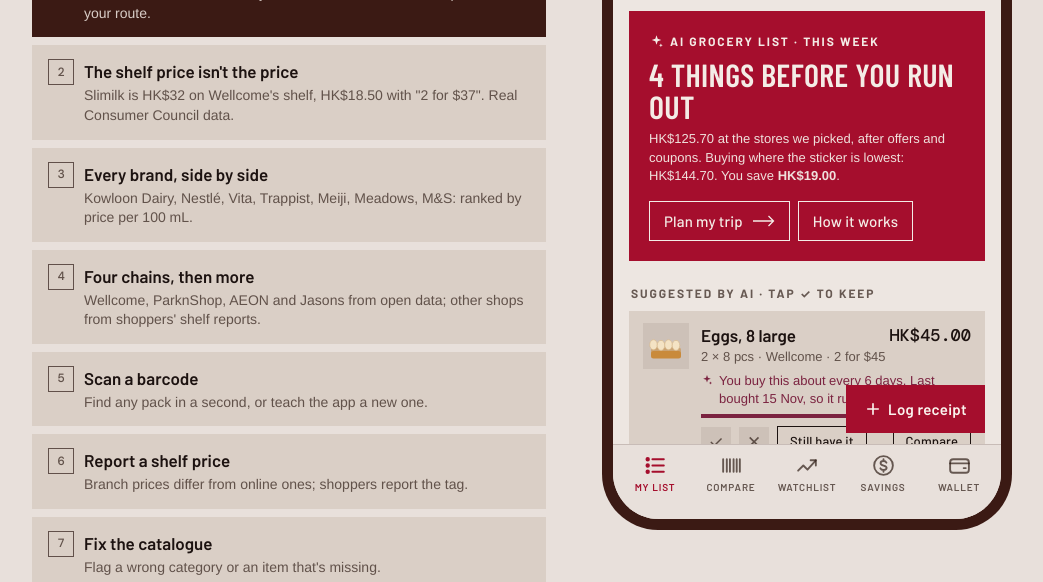
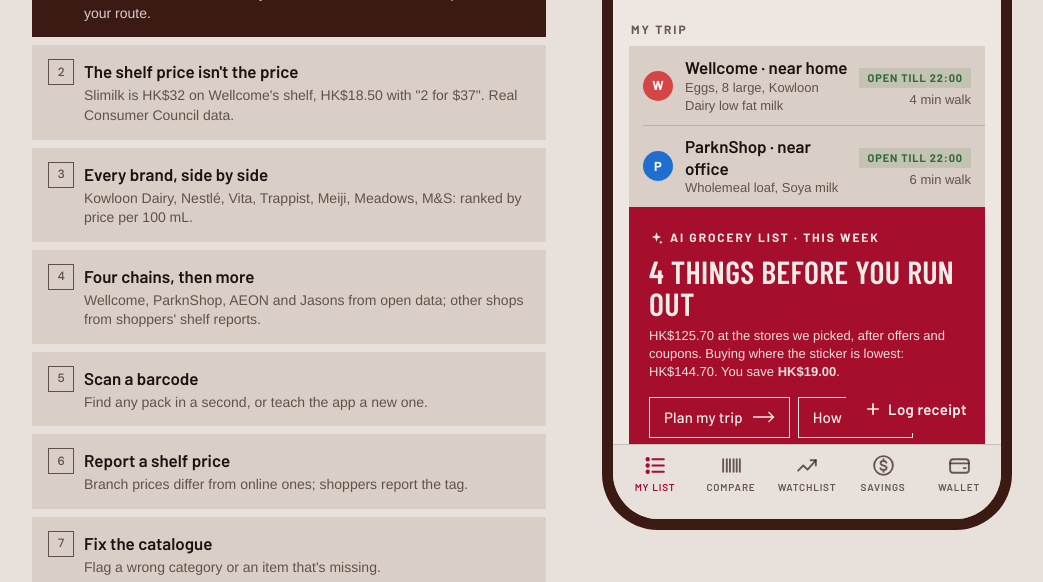
Before and after one commit to michellesrm/michellesrm.github.io, a plain HTML site: page smart-cookies.html in a window 1280 px wide. Shown: the part 724-1306 px from the top of the page, without its empty margins (118-1161 px from the left). Drawn offline with nearby package versions, Linux system fonts and the light colour scheme; a web font is replaced by a local one.

Commit message:
Show My trip first and remove stock-up explanatory sentence

```diff
--- a/smart-cookies.html
+++ b/smart-cookies.html
@@ -659,6 +659,10 @@ function list() {
   const uses = WATCH.filter(k => HOME[k].useBy);
   return `
   <h1 class="ltitle">My List</h1><p class="lsub">Made for your family by Smart cookies AI.</p>
+  <div class="hdr">My trip</div>
+  <div class="group">${Object.entries(trip).map(([s, its]) => `<div class="cell"><span class="storedot" style="background:${STORES[s].c}">${STORES[s].name[0]}</span><div class="main">
+    <div class="t1 b">${STORES[s].name} · ${STORES[s].branch}</div><div class="t2">${its.map(i => esc(P[i.k].short)).join(", ")}</div></div>
+    <div style="text-align:right">${isOpen(s) ? `<span class="badge g">Open till ${STORES[s].close}</span>` : `<span class="badge o">Closed · opens ${OPENS}</span>`}<div class="t2" style="margin-top:3px">${STORES[s].walk} min walk</div></div></div>`).join("")}</div>
   <div class="ai-card"><div class="k">${sparkle(15)} AI GROCERY LIST · THIS WEEK</div>
     <div class="h">${items.length} things before you run out</div>
     <div class="s">${hk(total)} at the stores we picked, after offers and coupons. Buying where the sticker is lowest: ${hk(shelfTotal)}. You save <b>${hk(shelfTotal - total)}</b>.</div>
@@ -681,13 +685,9 @@ function list() {
       <div class="t2">${b.q} × ${P[k].size} · ${STORES[b.s].name}${b.o ? " · " + esc(b.o) : ""}</div>
       <div class="why">${sparkle(12)}<span>${Math.round(dealPct(k) * 100)}% below its usual price this week. You'll need more in about ${Math.round(daysLeft(k))} days, and it keeps.</span></div>
       <div class="row" style="margin-top:8px"><button class="btn" type="button" data-open="${k}" style="margin-left:auto;padding:5px 12px;font-size:13px">Compare</button></div></div></div>`; }).join("")}</div>
-  <p class="t2" style="margin:8px 16px">We only say "stock up now", never "wait for a sale": waiting guesses wrong too often.</p>` : ""}
+` : ""}
   <div class="hdr">Use first</div>
   <div class="group">${uses.map(k => `<div class="cell wa">${art(k)}<div class="main"><div class="t1">${esc(P[k].short)}</div><div class="t2">Bought ${HOME[k].last} · best before ${HOME[k].useBy}</div></div><span class="badge o">Use by ${HOME[k].useBy}</span></div>`).join("")}</div>
-  <div class="hdr">Your trip</div>
-  <div class="group">${Object.entries(trip).map(([s, its]) => `<div class="cell"><span class="storedot" style="background:${STORES[s].c}">${STORES[s].name[0]}</span><div class="main">
-    <div class="t1 b">${STORES[s].name} · ${STORES[s].branch}</div><div class="t2">${its.map(i => esc(P[i.k].short)).join(", ")}</div></div>
-    <div style="text-align:right">${isOpen(s) ? `<span class="badge g">Open till ${STORES[s].close}</span>` : `<span class="badge o">Closed · opens ${OPENS}</span>`}<div class="t2" style="margin-top:3px">${STORES[s].walk} min walk</div></div></div>`).join("")}</div>
   <div class="hdr">Not needed this week</div>
   <div class="group">${skip.map(k => `<div class="cell wa">${art(k)}<div class="main"><div class="t1">${esc(P[k].short)}</div><div class="t2">Lasts about ${Math.round(daysLeft(k))} more days</div></div></div>`).join("")}</div>`;
 }
```
